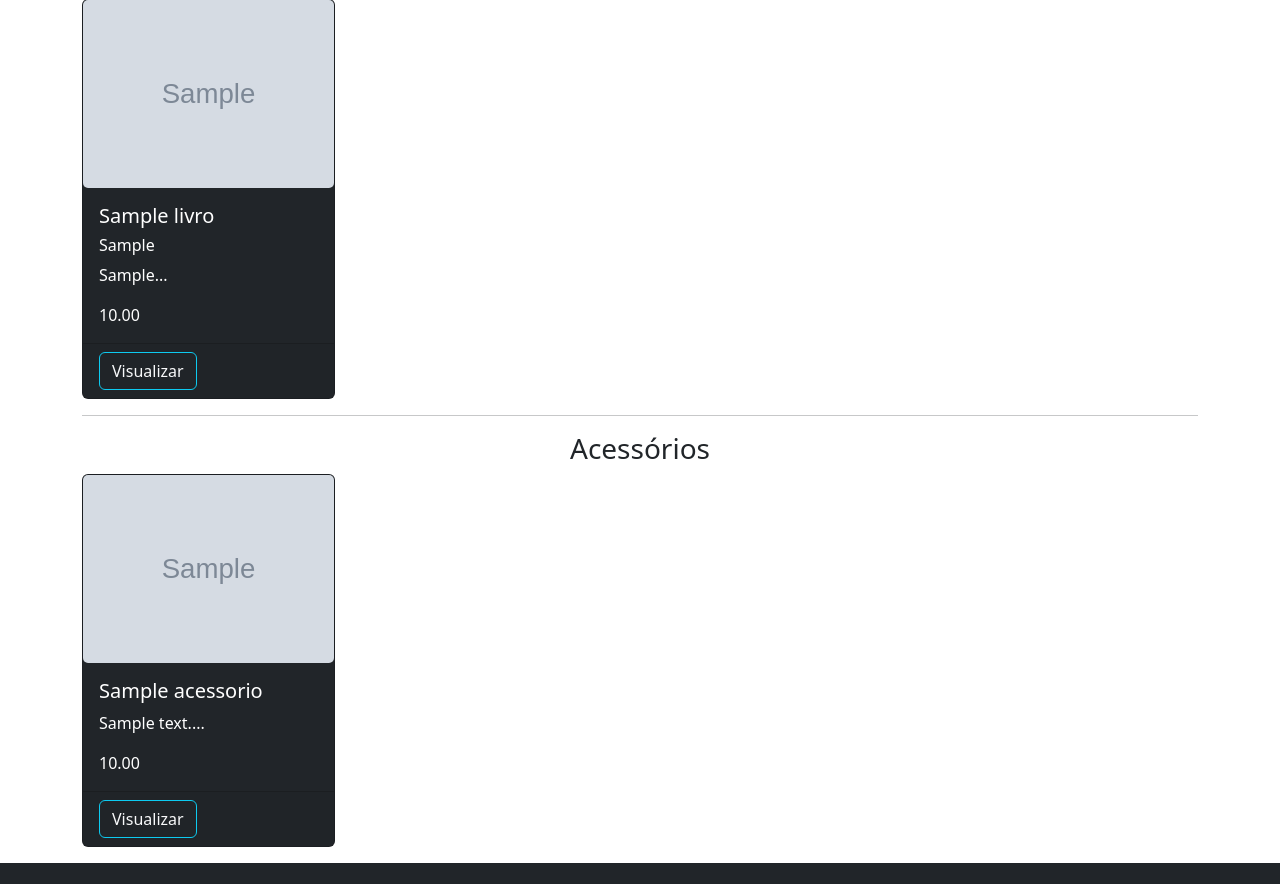
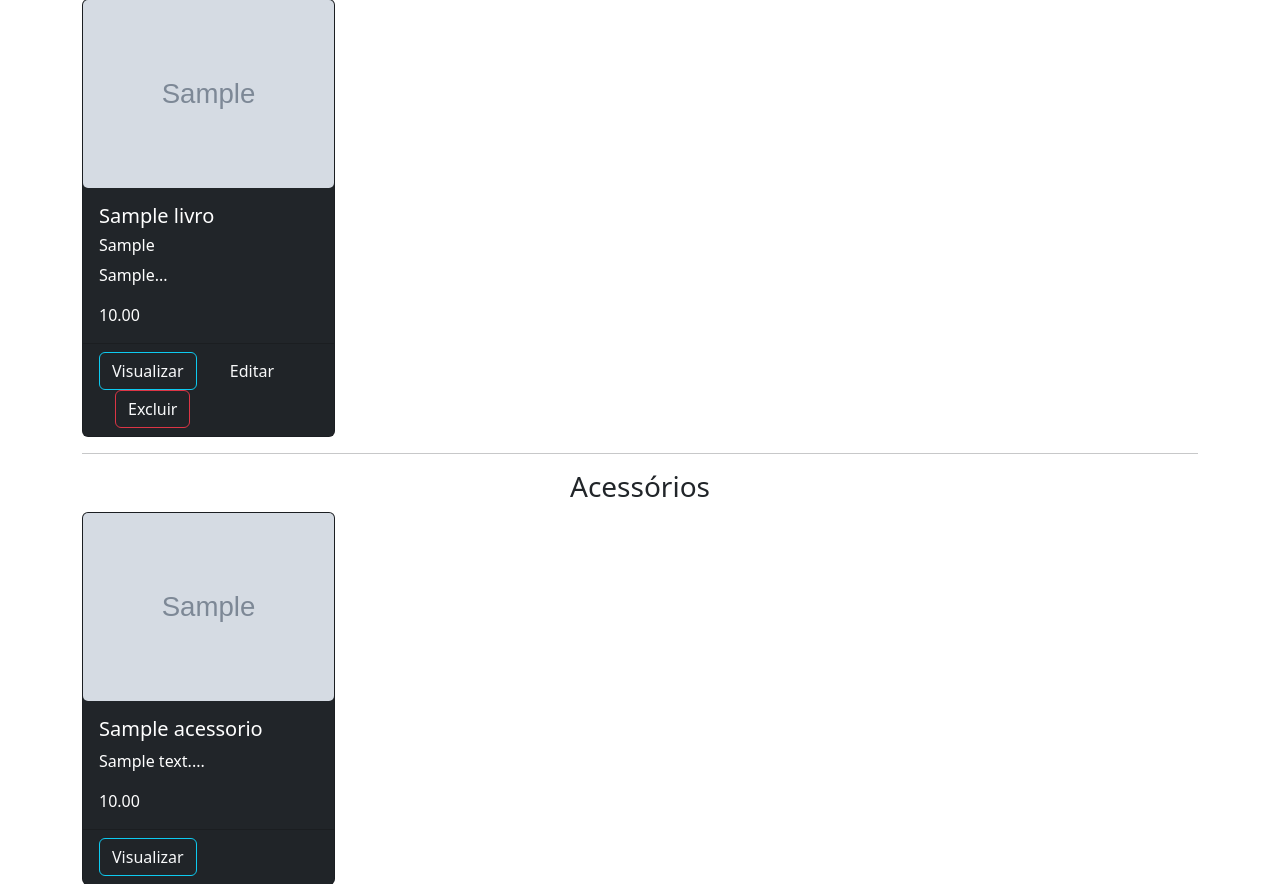
Before and after one commit to mika-font/ativ-crud-tei, a PHP site: page / in a window 1280 px wide. Shown: the part 233-1117 px from the top of the page. Run offline with PHP 8.4, Linux system fonts and the light colour scheme; tables that the repository leaves empty hold one stand-in row (values such as "Sample post"); grey boxes marked "Sample" are stand-in pictures.

Commit message:
Botões
Arrumei os botões de deletar e excluir

```diff
--- a/index.php
+++ b/index.php
@@ -77,6 +77,8 @@ function recortarText($texto)
                         </div>
                         <div class="card-footer">
                             <a href="#" class="card-link btn btn-outline-info text-light">Visualizar</a>
+                            <a href="edit_livro.php?id_livro=<?php echo $livros['id_livro'];?>" class="card-link btn btn-outline-sucesses text-light">Editar</a>
+                            <a href="processa_livro.php?deletar=<?php echo $livros['id_livro'];?>" class="card-link btn btn-outline-danger text-light">Excluir</a>
                         </div>
                     </div>
                 </div>
```
